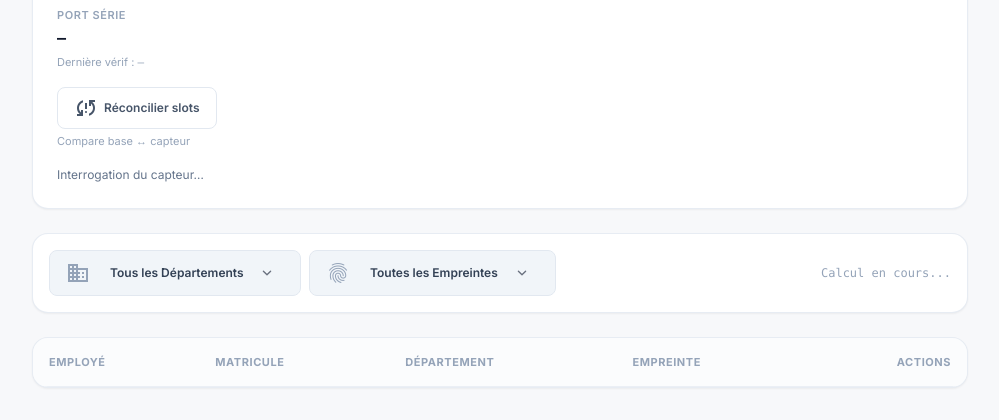
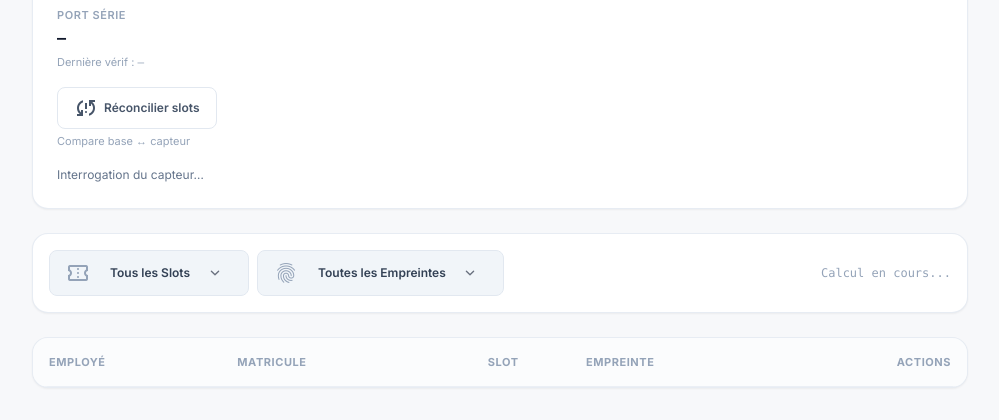
Before and after one commit to MADA-Digital-pointage-Biometrique/pointage-par-empreinte-biometrique-avec-interface-WEB, a PHP site: page /projet_Stage_MADA-Digital/frontend/capteur.php in a window 1280 px wide. Shown: the part 827-1247 px from the top of the page, without its empty margins (280-1279 px from the left). Run offline with PHP 8.4, Linux system fonts and the light colour scheme; the visitor is signed in with stand-in values (Sample User, id 1); lists and menus that the app fills with data are empty; some libraries are stand-ins or nearby versions.

Commit message:
Capteur: colonne Departement remplacee par Slot (n° page R307, filtre Libres/Occupes)

```diff
--- a/frontend/assets/js/pages/capteur.js
+++ b/frontend/assets/js/pages/capteur.js
@@ -40,7 +40,7 @@ function empRow(u) {
                 </div>
             </td>
             <td class="py-sm px-md hidden md:table-cell font-mono text-[13px] text-slate-600 dark:text-slate-300">${u.matricule}</td>
-            <td class="py-sm px-md font-medium text-slate-700 dark:text-slate-300">${u.departement || 'Non assigné'}</td>
+            <td class="py-sm px-md text-center font-mono font-bold text-[14px] text-[#F46A21] dark:text-[#F9AE3F]">${(u.slot_number ?? null) !== null ? u.slot_number : '<span class="text-slate-300 dark:text-slate-600 font-medium">—</span>'}</td>
             <td class="py-sm px-md">${empBadge}</td>
             <td class="py-sm px-md text-right"><div class="inline-flex items-center gap-1">${action}</div></td>
         </tr>`;
@@ -54,13 +54,14 @@ async function renderCapteur(forceFetch = false) {
         allUsers = raw.filter(u => u.role === 'employe');
     }
     const search = (document.getElementById('top-search')?.value || '').trim().toLowerCase();
-    const filterDept = (document.getElementById('filter-dept')?.value || '').toLowerCase();
+    const filterSlot = (document.getElementById('filter-slot')?.value || '').toLowerCase();
     const filterEmp = (document.getElementById('filter-emp')?.value || '');
     const filtered = allUsers.filter(u => {
-        const matchesSearch = !search || u.nom.toLowerCase().includes(search) || u.prenom.toLowerCase().includes(search) || u.matricule.toLowerCase().includes(search) || (u.email||'').toLowerCase().includes(search) || (u.departement||'').toLowerCase().includes(search);
-        const matchesDept = !filterDept || (u.departement||'').toLowerCase() === filterDept;
+        const matchesSearch = !search || u.nom.toLowerCase().includes(search) || u.prenom.toLowerCase().includes(search) || u.matricule.toLowerCase().includes(search) || (u.email||'').toLowerCase().includes(search) || (u.departement||'').toLowerCase().includes(search) || String(u.slot_number ?? '').includes(search);
+        const hasSlot = (u.slot_number ?? null) !== null;
+        const matchesSlot = !filterSlot || (filterSlot === 'used' ? hasSlot : !hasSlot);
         const matchesEmp = !filterEmp || (filterEmp === 'yes' ? !!u.empreinte : !u.empreinte);
-        return matchesSearch && matchesDept && matchesEmp;
+        return matchesSearch && matchesSlot && matchesEmp;
     });
     const body = document.getElementById('users-body');
     if (body) body.innerHTML = filtered.map(empRow).join('') || '<tr><td colspan="5" class="py-lg px-md text-center text-slate-400">Aucun employé ne correspond aux critères.</td></tr>';
@@ -735,10 +736,7 @@ async function initPage() {
         return;
     }
 
-    const [, depts] = await Promise.all([
-        renderCapteur(true),
-        api.getDepartements()
-    ]);
+    await renderCapteur(true);
 
     // Mode opératoire
     const currentMode = getCurrentMode();
@@ -765,17 +763,10 @@ async function initPage() {
 
     const searchInput = document.getElementById('top-search');
     if (searchInput) searchInput.oninput = () => renderCapteur(false);
-    const filterDept = document.getElementById('filter-dept');
-    if (filterDept) filterDept.onchange = () => renderCapteur(false);
+    const filterSlot = document.getElementById('filter-slot');
+    if (filterSlot) filterSlot.onchange = () => renderCapteur(false);
     const filterEmp = document.getElementById('filter-emp');
     if (filterEmp) filterEmp.onchange = () => renderCapteur(false);
-
-    // Remplir départements
-    const sel = document.getElementById('filter-dept');
-    if (sel && depts && depts.length > 0) {
-        const cur = sel.value;
-        sel.innerHTML = '<option value="">Tous les Départements</option>' + depts.map(d=>`<option value="${d.nom}" ${d.nom===cur?'selected':''}>${d.nom}</option>`).join('');
-    }
 }
 
 window.PAGE_MODULES = window.PAGE_MODULES || {};
--- a/frontend/capteur.php
+++ b/frontend/capteur.php
@@ -205,9 +205,11 @@ if (!isset($_SESSION['role']) || !in_array($_SESSION['role'], ['admin', 'super_a
             <div class="bg-white dark:bg-slate-900 border border-slate-200/80 dark:border-slate-800 p-md rounded-2xl shadow-sm mb-lg flex flex-wrap items-center justify-between gap-md w-full max-w-full overflow-hidden">
                 <div class="flex flex-wrap items-center gap-sm flex-1">
                     <div class="flex items-center gap-2 bg-slate-100 dark:bg-slate-800/80 rounded-xl px-md py-1.5 border border-slate-200 dark:border-slate-700">
-                        <span class="material-symbols-outlined text-slate-400 text-[18px]">domain</span>
-                        <select id="filter-dept" class="bg-transparent border-none text-xs font-semibold text-slate-700 dark:text-slate-200 outline-none cursor-pointer focus:ring-0">
-                            <option value="">Tous les Départements</option>
+                        <span class="material-symbols-outlined text-slate-400 text-[18px]">confirmation_number</span>
+                        <select id="filter-slot" class="bg-transparent border-none text-xs font-semibold text-slate-700 dark:text-slate-200 outline-none cursor-pointer focus:ring-0">
+                            <option value="">Tous les Slots</option>
+                            <option value="used">Slots occupés</option>
+                            <option value="free">Sans slot</option>
                         </select>
                     </div>
                     <div class="flex items-center gap-2 bg-slate-100 dark:bg-slate-800/80 rounded-xl px-md py-1.5 border border-slate-200 dark:border-slate-700">
@@ -231,7 +233,7 @@ if (!isset($_SESSION['role']) || !in_array($_SESSION['role'], ['admin', 'super_a
                             <tr class="border-b border-slate-200/60 dark:border-slate-800 font-semibold text-slate-400 uppercase text-[11px] tracking-wider bg-slate-50/50 dark:bg-slate-900">
                                 <th class="py-md px-md">Employé</th>
                                 <th class="py-md px-md hidden md:table-cell">Matricule</th>
-                                <th class="py-md px-md">Département</th>
+                                <th class="py-md px-md text-center">Slot</th>
                                 <th class="py-md px-md">Empreinte</th>
                                 <th class="py-md px-md text-right">Actions</th>
                             </tr>
```
Also changed, not shown: api/users.php (+6 -2 lines).
